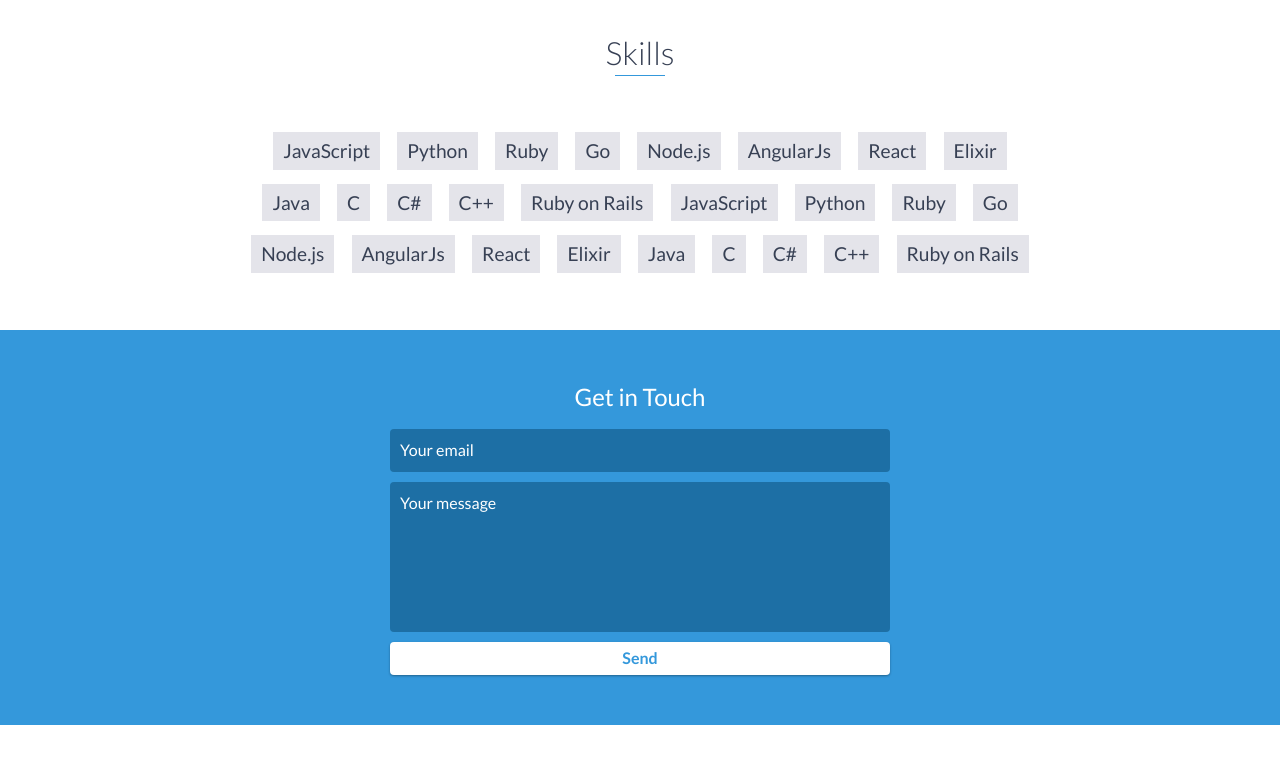
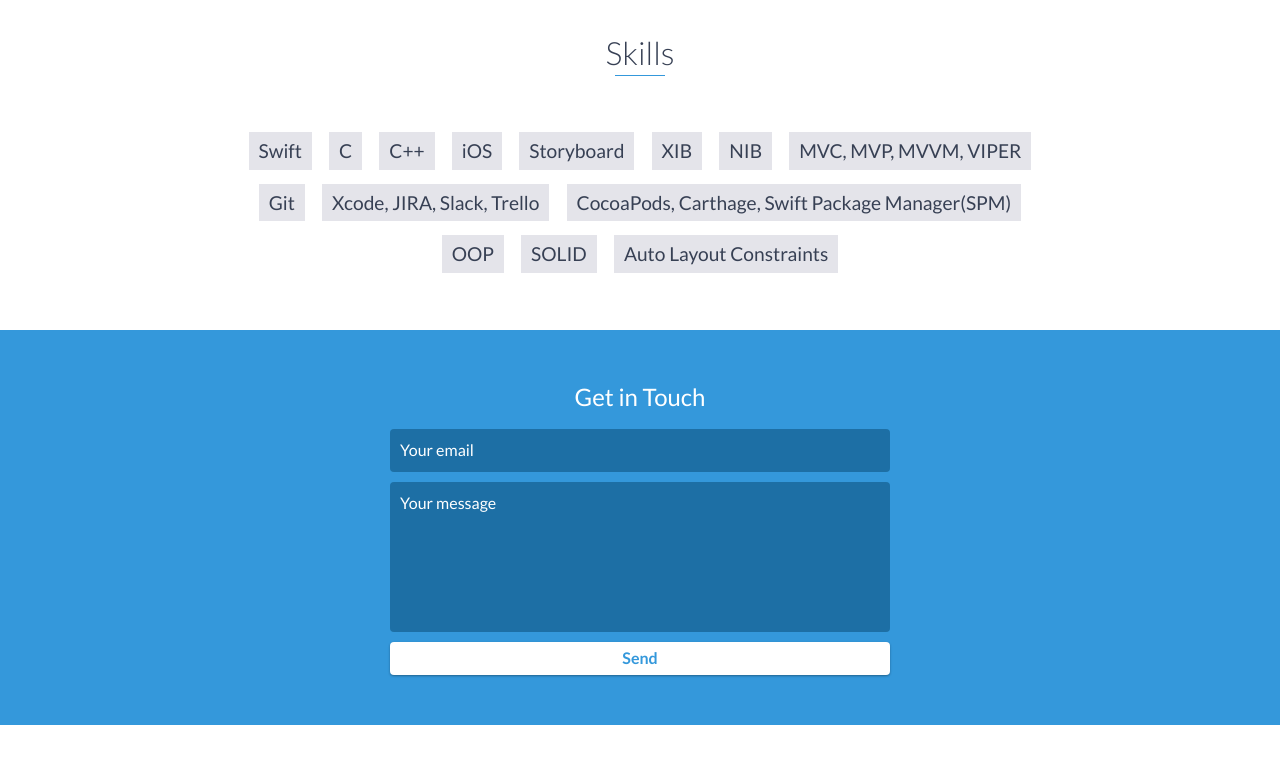
Before and after one commit to MannaICT13/MannaICT13.github.io, a website: page index.html in a window 1280 px wide. Shown: the part 3800-4558 px from the top of the page. Drawn offline with nearby package versions, Linux system fonts and the light colour scheme.

Commit message:
Update index.html

```diff
--- a/index.html
+++ b/index.html
@@ -203,32 +203,20 @@
     <div id="skills">
         <h2 class="heading">Skills</h2>
         <ul>
-            <li>JavaScript</li>
-            <li>Python</li>
-            <li>Ruby</li>
-            <li>Go</li>
-            <li>Node.js</li>
-            <li>AngularJs</li>
-            <li>React</li>
-            <li>Elixir</li>
-            <li>Java</li>
+            <li>Swift</li>
             <li>C</li>
-            <li>C#</li>
             <li>C++</li>
-            <li>Ruby on Rails</li>
-            <li>JavaScript</li>
-            <li>Python</li>
-            <li>Ruby</li>
-            <li>Go</li>
-            <li>Node.js</li>
-            <li>AngularJs</li>
-            <li>React</li>
-            <li>Elixir</li>
-            <li>Java</li>
-            <li>C</li>
-            <li>C#</li>
-            <li>C++</li>
-            <li>Ruby on Rails</li>
+            <li>iOS</li>
+            <li>Storyboard</li>
+            <li>XIB</li>
+            <li>NIB</li>
+            <li>MVC, MVP, MVVM, VIPER</li>
+            <li>Git</li>
+            <li>Xcode, JIRA, Slack, Trello</li>
+            <li>CocoaPods, Carthage, Swift Package Manager(SPM)</li>
+            <li>OOP</li>
+            <li>SOLID</li>
+            <li>Auto Layout Constraints</li>
         </ul>
     </div>
     <!-- End #skills -->
```
